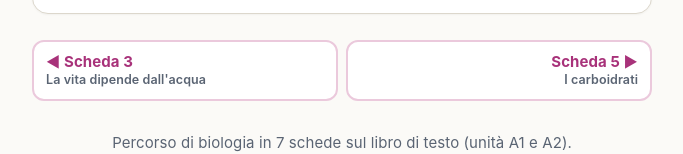
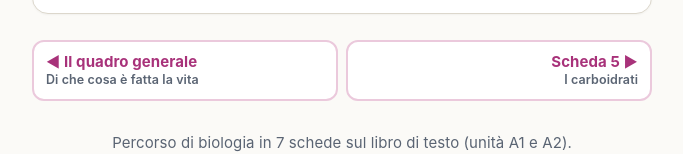
Before and after one commit to denismolaro/Esercizi, a plain HTML site: page schede/26-11-10-bio04-biomolecole.html in a window 1280 px wide. Shown: the part 1736-1890 px from the top of the page, without its empty margins (298-981 px from the left). Drawn offline with Linux system fonts and the light colour scheme.

Commit message:
Biologia: scheda «Il quadro generale» tra la 3 e la 4

```diff
--- a/schede/26-11-10-bio04-biomolecole.html
+++ b/schede/26-11-10-bio04-biomolecole.html
@@ -238,7 +238,7 @@ svg{display:block; width:100%; height:auto; margin:12px 0}
 
 <div class="chips" id="chips"></div>
 <div id="stage"></div>
-<nav class="path"><a href="26-11-10-bio03-acqua.html">◀ Scheda 3<small>La vita dipende dall'acqua</small></a><a class="nx" href="26-11-10-bio05-carboidrati.html">Scheda 5 ▶<small>I carboidrati</small></a></nav><p class="foot" id="foot">Percorso di biologia in 7 schede sul libro di testo (unità A1 e A2).</p>
+<nav class="path"><a href="26-11-23-bio-quadro-generale.html">◀ Il quadro generale<small>Di che cosa è fatta la vita</small></a><a class="nx" href="26-11-10-bio05-carboidrati.html">Scheda 5 ▶<small>I carboidrati</small></a></nav><p class="foot" id="foot">Percorso di biologia in 7 schede sul libro di testo (unità A1 e A2).</p>
 
 </div>
 
```
